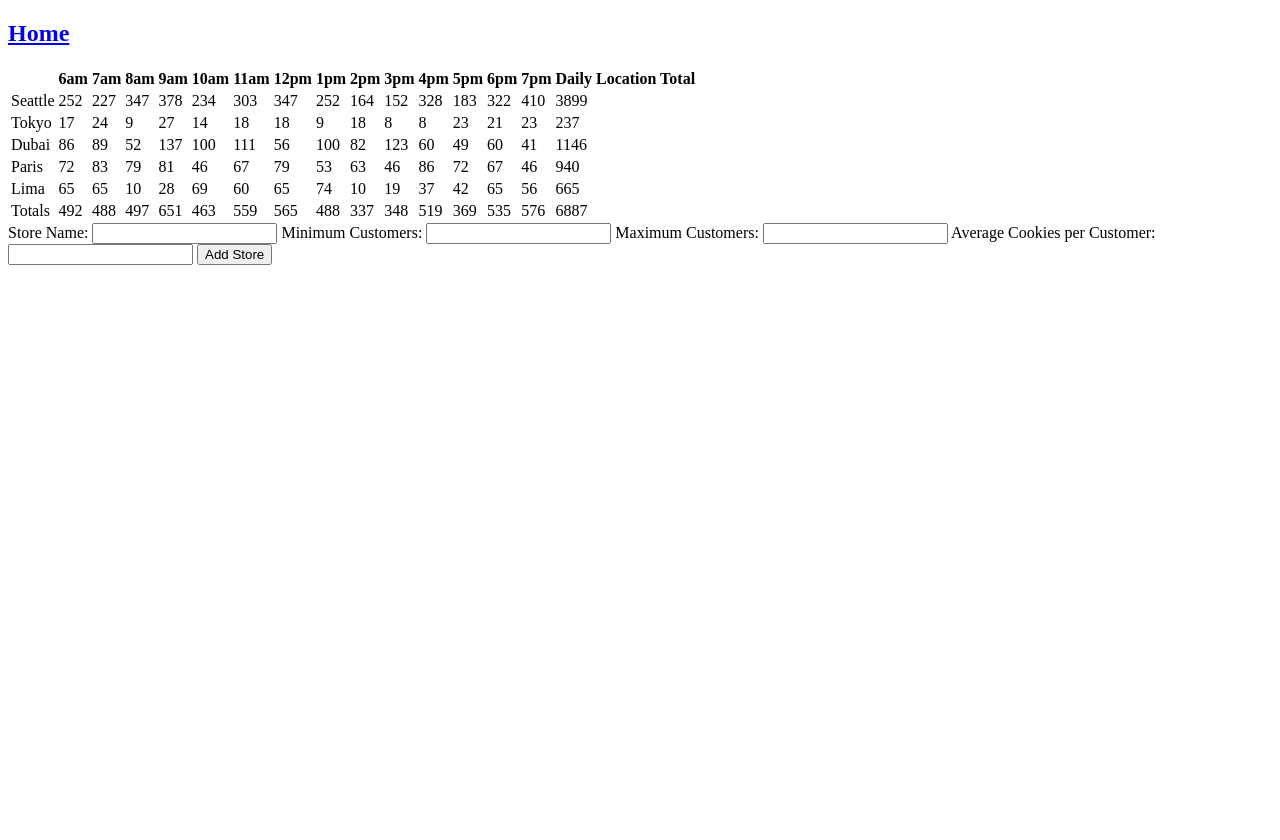
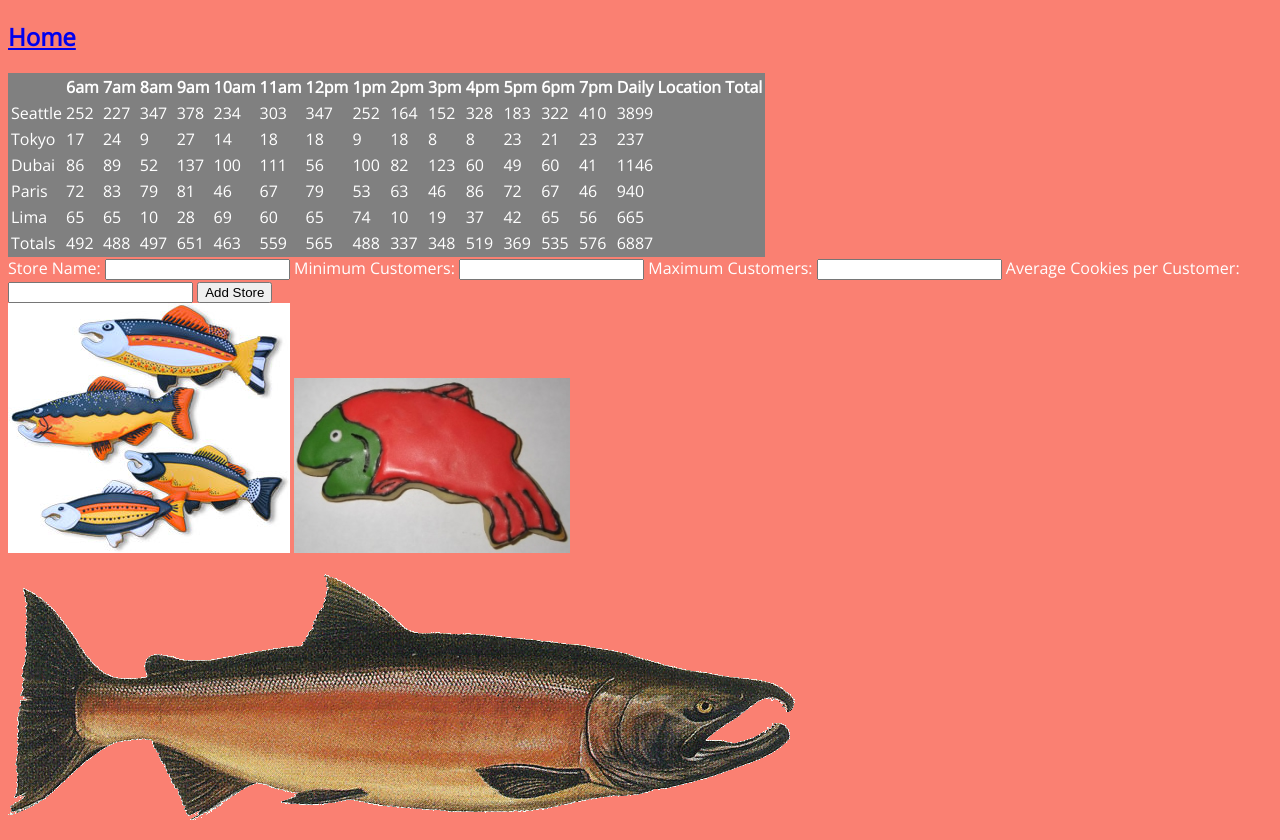
Before and after one commit to WasimSoomro/Lab6SalmonCookies, a plain HTML site: page sales.html in a window 1280 px wide. Before the commit the page ends 800 px from the top, so only its background shows below. Drawn offline with nearby package versions, Linux system fonts and the light colour scheme.

Commit message:
FixedCSS

```diff
--- a/sales.html
+++ b/sales.html
@@ -5,7 +5,12 @@
   <meta http-equiv="X-UA-Compatible" content="IE=edge">
   <meta name="viewport" content="width=device-width, initial-scale=1.0">
 
-  <title>Document</title>
+  <link href="https://fonts.googleapis.com/css2?family=Open+Sans&display=swap" rel="stylesheet">
+
+
+  <title>Sales</title>
+  <link href="style.css" rel="stylesheet">
+
 </head>
 <body>
   <h2><a href="index.html">Home</a></h2>
@@ -29,5 +34,12 @@
   </form>
 
 
+  <div class="Container">
+    <img src="fish.jpg" alt="fish">
+    <img src="frosted-cookie.jpg" alt="frosted-cookie">
+  </div>
+  <p> <img src="salmon.png" alt="salmon"> </p>
+<p> </p>
+
 </body>
 </html>
--- a/style.css
+++ b/style.css
@@ -0,0 +1,18 @@
+body {
+  background-color: salmon;
+}
+
+body {
+  color: white;
+  font-family: 'Open Sans', sans-serif;
+
+}
+
+p {
+  color: white;
+  font-family: 'Merriweather', serif;
+}
+
+Table {
+  background-color: gray;
+}
```
Also changed, not shown: index.html (+9 -9 lines).
